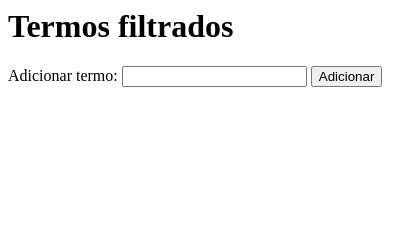
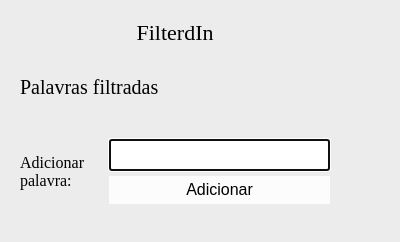
Before and after one commit to matheusinacio7/filterdin, a browser extension: page src/static/popup.html in a window 400 px wide. Drawn offline with Linux system fonts and the light colour scheme.

Commit message:
feat: adds styling to popup

```diff
--- /dev/null
+++ b/src/static/popup.css
@@ -0,0 +1,104 @@
+* {
+  padding: 0;
+  margin: 0;
+  color: inherit;
+  font-size: 1rem;
+  font-weight: 400;
+}
+
+body {
+  width: 350px;
+  min-height: 300px;
+  max-height: 600px;
+  box-sizing: border-box;
+  padding: 20px;
+  background-color: rgb(236, 236, 236);
+  display: flex;
+  flex-direction: column;
+  gap: 30px;
+}
+
+.title {
+  font-size: 1.375rem;
+  text-align: center;
+}
+
+body > section {
+  display: flex;
+  flex-direction: column;
+  gap: 20px;
+}
+
+section > h1 {
+  font-size: 1.25rem;
+}
+
+ol {
+  margin-left: 20px;
+  list-style: none;
+  display: flex;
+  flex-direction: column;
+  gap: 5px;
+  max-height: 200px;
+  overflow-y: auto;
+}
+
+ol li {
+  padding: 2px 0 2px 10px;
+  display: flex;
+  justify-content: space-between;
+  align-items: center;
+  transition: color 0.1s;
+  border-left: 4px solid black;
+  background-color: rgb(216, 216, 216);
+}
+
+ol li:hover {
+  background-color: rgb(252, 252, 252);
+}
+
+ol li button {
+  height: 22px;
+  width: 22px;
+  border: none;
+  background-color: inherit;
+  cursor: pointer;
+  border-radius: 0;
+}
+
+ol li button:hover {
+  background-color: rgb(255, 170, 170);
+}
+
+form#add-filter-form {
+  display: flex;
+  gap: 10px;
+  align-items: center;
+}
+
+form#add-filter-form section {
+  display: flex;
+  flex-direction: column;
+  gap: 5px;
+}
+
+.term-label {
+  font-size: 1.125rem;
+}
+
+input#filter-to-add {
+  padding: 5px;
+}
+
+button[type="submit"] {
+  border-radius: 0;
+  border: none;
+  background-color: rgb(252, 252, 252);
+  padding: 5px 0;
+  cursor: pointer;
+  transition: color 0.1s;
+}
+
+button[type="submit"]:hover {
+  background-color: rgb(170, 170, 255);
+}
--- a/src/static/popup.html
+++ b/src/static/popup.html
@@ -1,14 +1,22 @@
 <html>
+  <head>
+    <link rel="stylesheet" href="popup.css">
+  </head>
   <body>
-    <h1 i18n="filteredWords">Termos filtrados</h1>
-    <ol id="filter-list"></ol>
-    <form id="add-filter-form">
-      <label for="filter-to-add">
-        <span i18n="addFilteredWord">Adicionar termo:  </span>
-        <input id="filter-to-add" type="text">
-      </label>
-      <button type="submit" i18n="addFilteredWordSubmit">Adicionar</button>
-    </form>
-    <script src="popup.js"></script>
+    <h1 class="title">FilterdIn</h1>
+    <section>
+      <h1 i18n="filteredWords">Palavras filtradas</h1>
+      <ol id="filter-list"></ol>
+      <form id="add-filter-form">
+        <label class="term-label" for="filter-to-add">
+          <span i18n="addFilteredWord">Adicionar palavra:</span>
+        </label>
+        <section>
+          <input id="filter-to-add" type="text" autofocus>
+          <button type="submit" i18n="addFilteredWordSubmit">Adicionar</button>
+        </section>
+      </form>
+    </section>
   </body>
+  <script src="popup.js"></script>
 </html>
```
